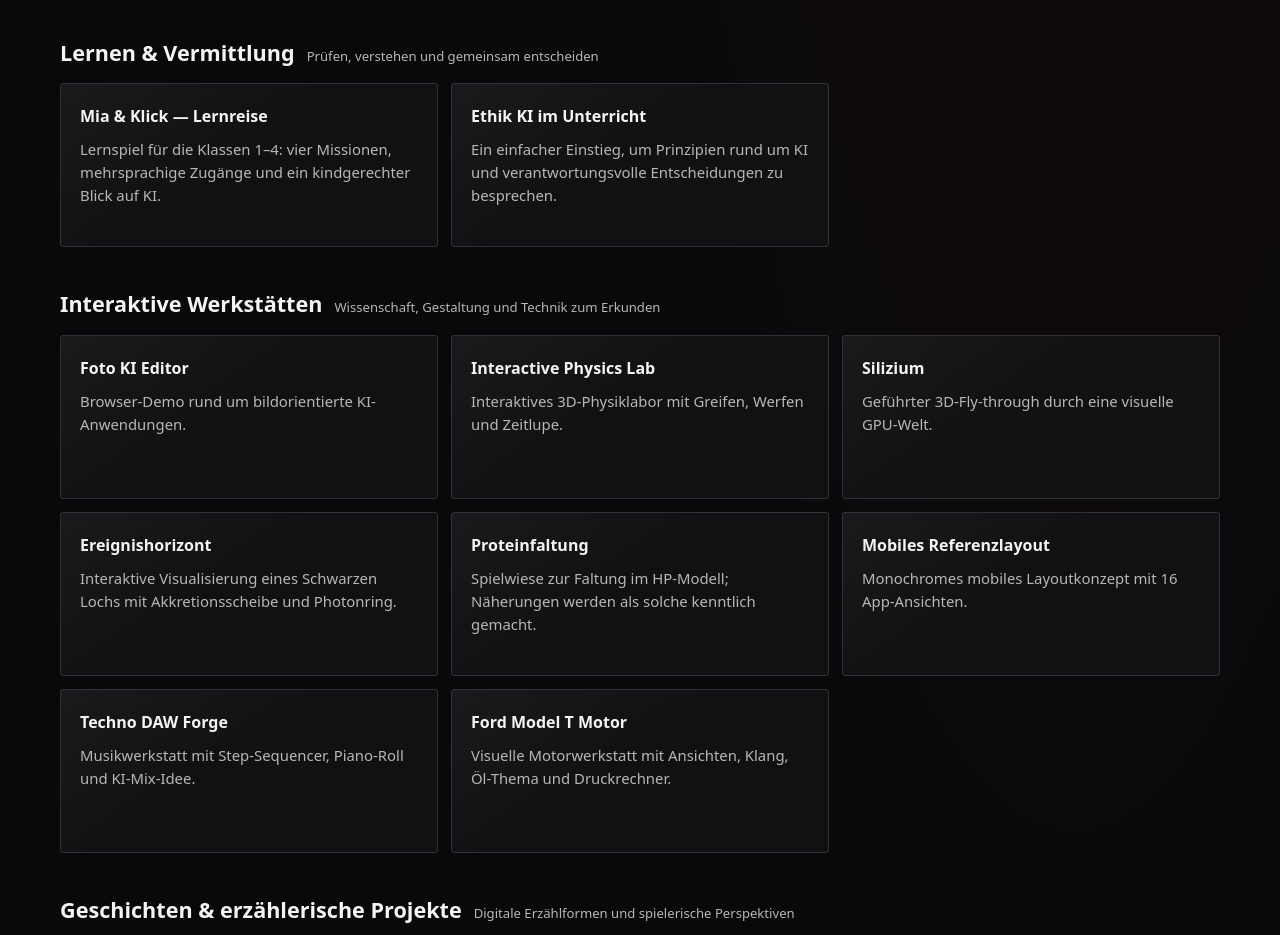
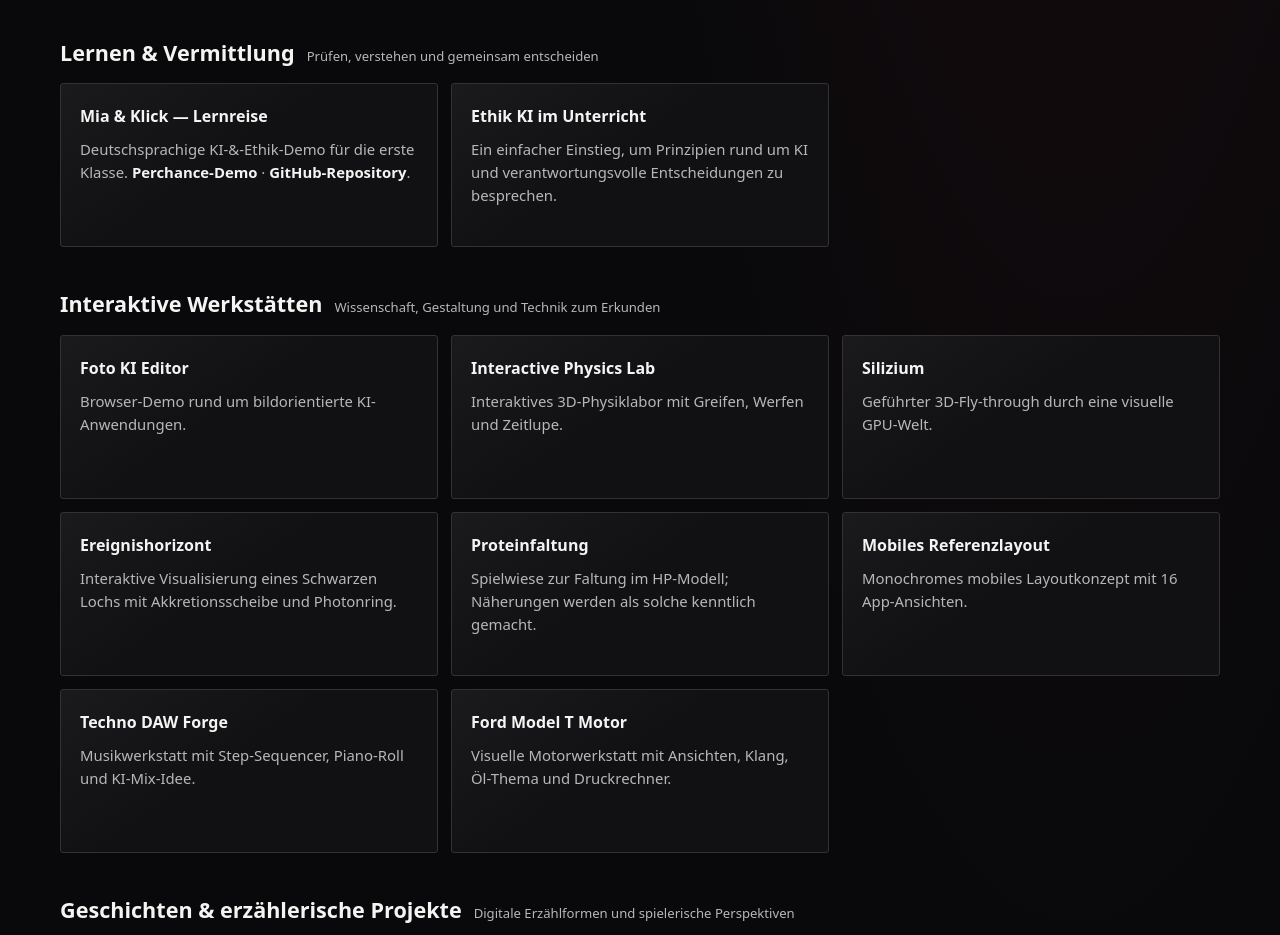
Before and after one commit to kava140982-max/Apophis3.1, a plain HTML site: page index.html in a window 1280 px wide. Shown: the part 2220-3155 px from the top of the page. Drawn offline with Linux system fonts and the light colour scheme.

Commit message:
Link Mia und Klick project repo from portfolio

```diff
--- a/index.html
+++ b/index.html
@@ -197,7 +197,7 @@
       <div class="category">
         <div class="category-head"><h3>Lernen &amp; Vermittlung</h3><span>Prüfen, verstehen und gemeinsam entscheiden</span></div>
         <div class="cards">
-          <article class="demo-card"><a href="https://perchance.org/mia-click">Mia &amp; Klick — Lernreise</a><p>Lernspiel für die Klassen 1–4: vier Missionen, mehrsprachige Zugänge und ein kindgerechter Blick auf KI.</p></article>
+          <article class="demo-card"><a href="https://kava140982-max.github.io/Mia_und_Klick/">Mia &amp; Klick — Lernreise</a><p>Deutschsprachige KI-&amp;-Ethik-Demo für die erste Klasse. <a href="https://perchance.org/mia-click">Perchance-Demo</a> · <a href="https://github.com/kava140982-max/Mia_und_Klick">GitHub-Repository</a>.</p></article>
           <article class="demo-card"><a href="https://perchance.org/ethik-ki-unterricht">Ethik KI im Unterricht</a><p>Ein einfacher Einstieg, um Prinzipien rund um KI und verantwortungsvolle Entscheidungen zu besprechen.</p></article>
         </div>
       </div>
```
